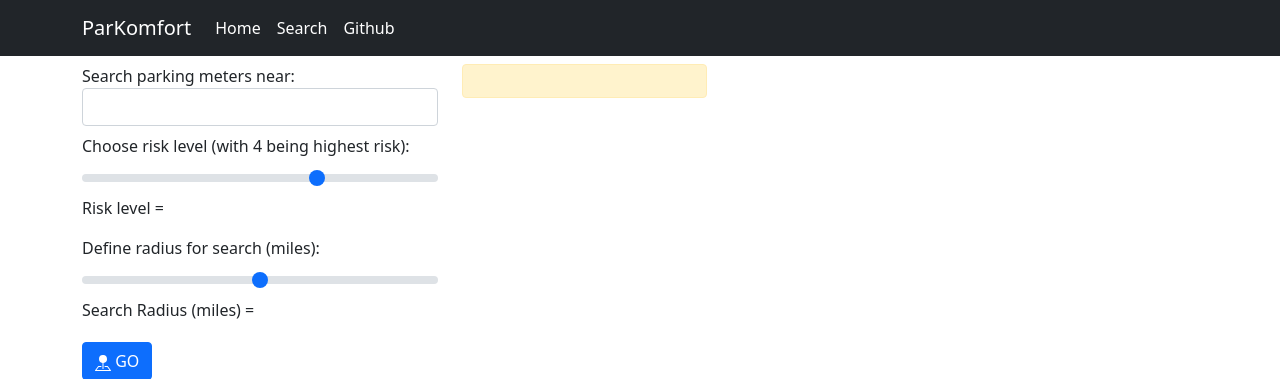
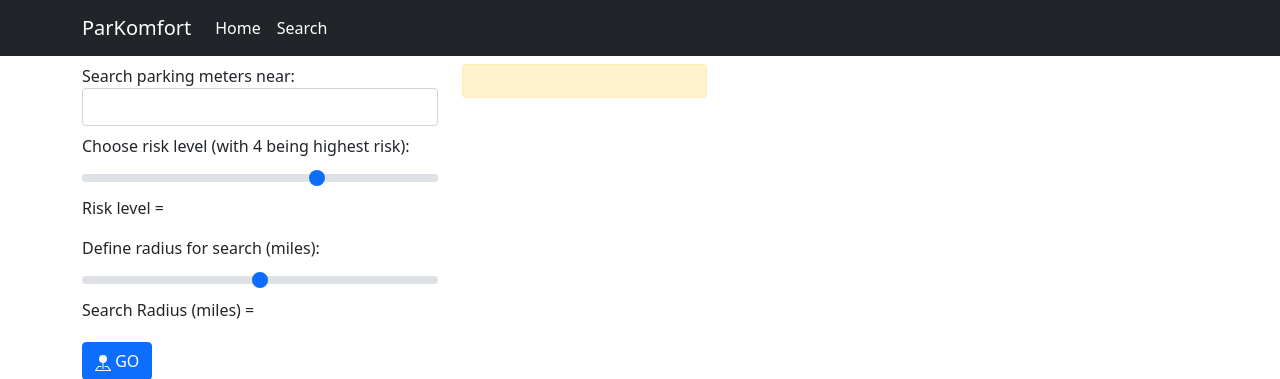
Before and after one commit to kt168/cse6242-parkomfort, a Flask app: template app/templates/search.html in a window 1280 px wide. Shown: the top 379 px of the page. Run offline with Flask 2, Linux system fonts and the light colour scheme; the template is opened without the code that fills it, so the values that code supplies are empty; parts of the project's set-up code (start-up, migrations or seed data) failed here and were passed over; some libraries are stand-ins or nearby versions.

Commit message:
updated requirements

```diff
--- a/app/templates/master.html
+++ b/app/templates/master.html
@@ -34,9 +34,9 @@
                 <li class="nav-item">
                     <a class="nav-link active" aria-current="page" href="/search">Search</a>
                 </li>
-                <li class="nav-item">
-                    <a class="nav-link active" aria-current="page" href="">Github</a>
-                </li>
+{#                <li class="nav-item">#}
+{#                    <a class="nav-link active" aria-current="page" href="">Github</a>#}
+{#                </li>#}
             </ul>
         </div>
     </div>
```
Also changed, not shown: requirements.txt (+19 -19 lines).
